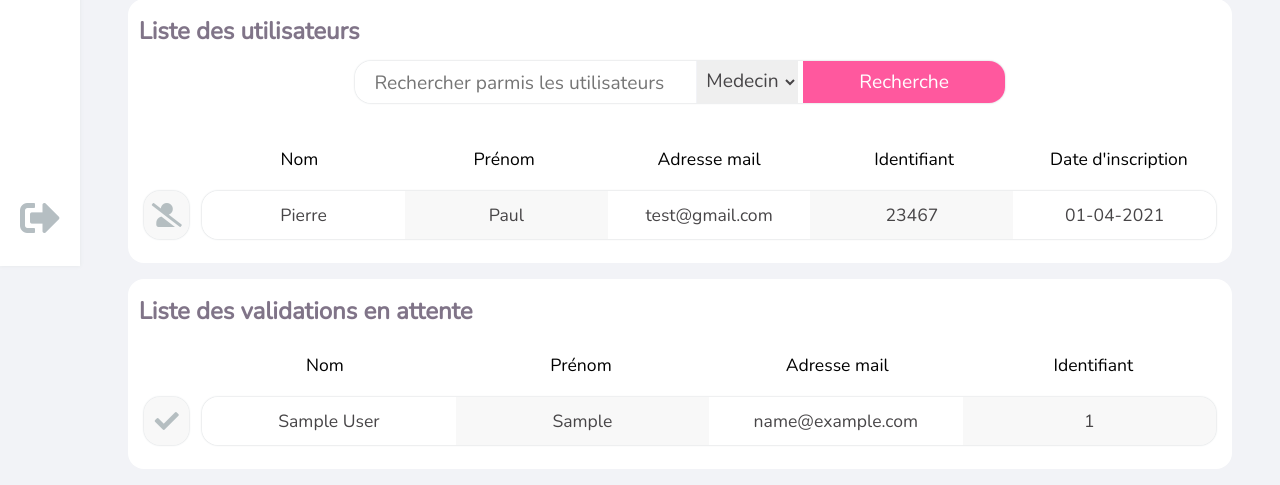
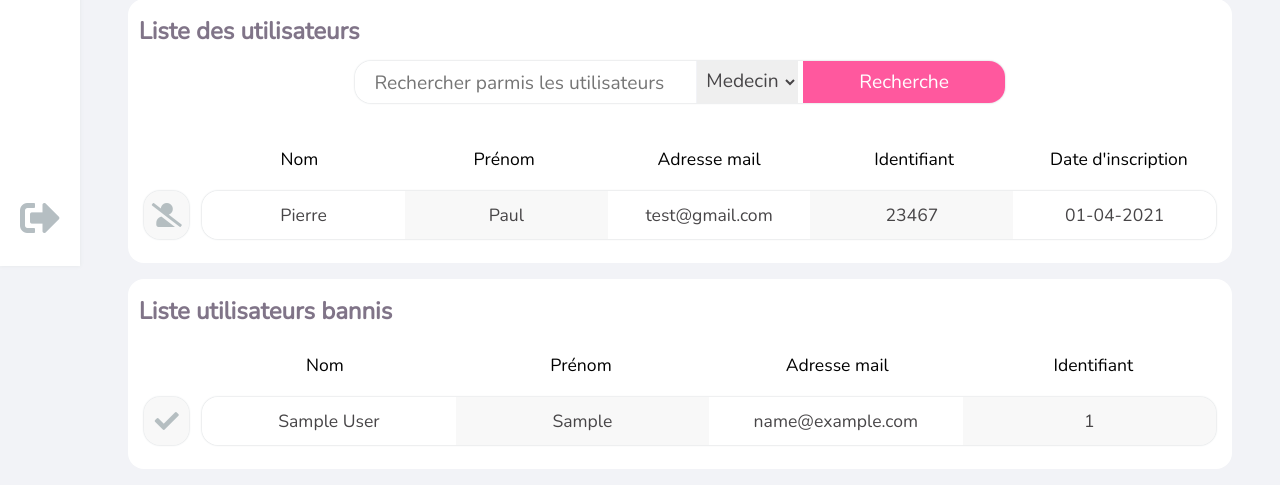
Before and after one commit to theophile-wallez/Psycaptr, a PHP site: page /Ressources/Pages/modifyUsers in a window 1280 px wide. Shown: the part 534-1019 px from the top of the page. Run offline with PHP 8.4, Linux system fonts and the light colour scheme; the visitor is signed in with stand-in values (Sample User, id 1); data comes from the database, SQL or seed files in the repository; tables that the repository leaves empty or names only in its code hold one stand-in row (values such as "Sample post"); data that the repository does not hold is empty.

Commit message:
Update modifyUsers.php

```diff
--- a/Ressources/Pages/modifyUsers.php
+++ b/Ressources/Pages/modifyUsers.php
@@ -208,7 +208,7 @@ else {
     echo '<input type="text" name="search" placeholder="Rechercher parmis les utilisateurs">';
 		echo "<select name='Type' value='Medecin' required> <option>Medecin</option><option>Patient</option></select>";
 	}
-	 else if($_SESSION['userType']=='medecin'){
+	  else if($_SESSION['userType']=='medecin'){
     echo '<input type="text" name="search" placeholder="Rechercher parmis vos patients">';
   }
   ?>
@@ -224,7 +224,7 @@ if ($num_row!=0) {
   echo '<div class="prenom-container">Prénom</div>';
   echo '<div class="mail-container">Adresse mail</div>';
   echo '<div class="id-container">Identifiant</div>';
-  echo '<div class="date-container">Date d',"'inscription</div>";
+  echo '<div class="date-container">Date d\'inscription</div>';
   echo '</div>';
   echo '</div>';
   echo '</section>';
@@ -272,7 +272,7 @@ if($_SESSION['userType']=='admin'){
   if ($num_row != 0){
     echo '<section class="content-container">';
     echo '<section class="fixed-container">';
-    echo '<h2>Liste des validations en attente</h2>';
+    echo '<h2>Liste utilisateurs bannis</h2>';
     echo '<div class="form_all">';
     echo '<div class="void"></div>';
     echo '<div class="user-container user-description">';
```
